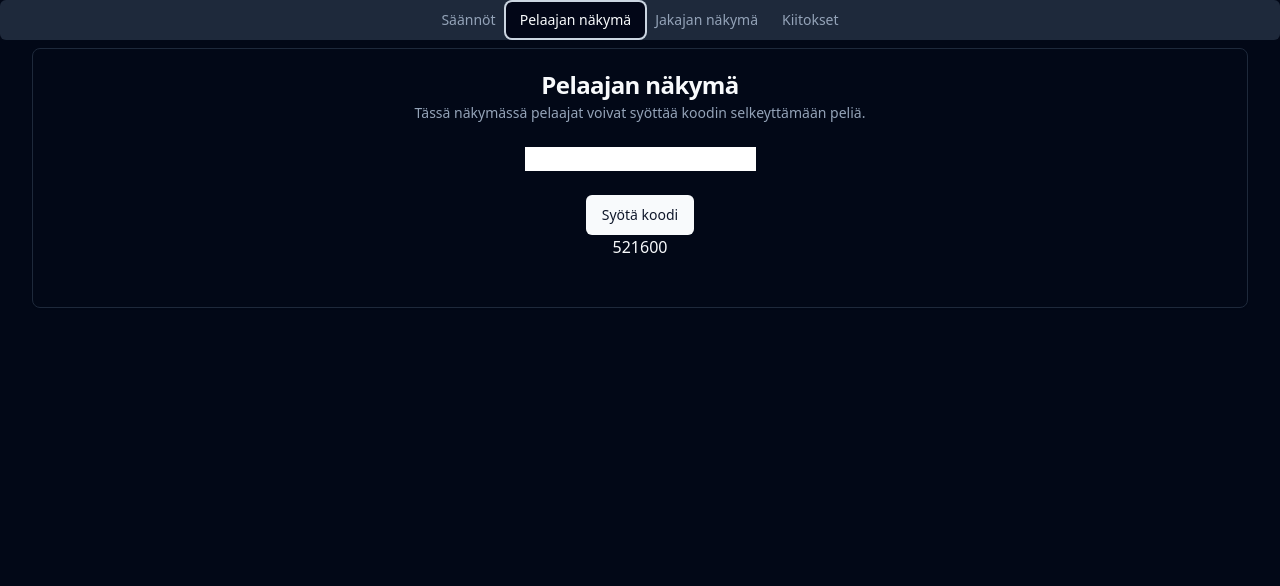
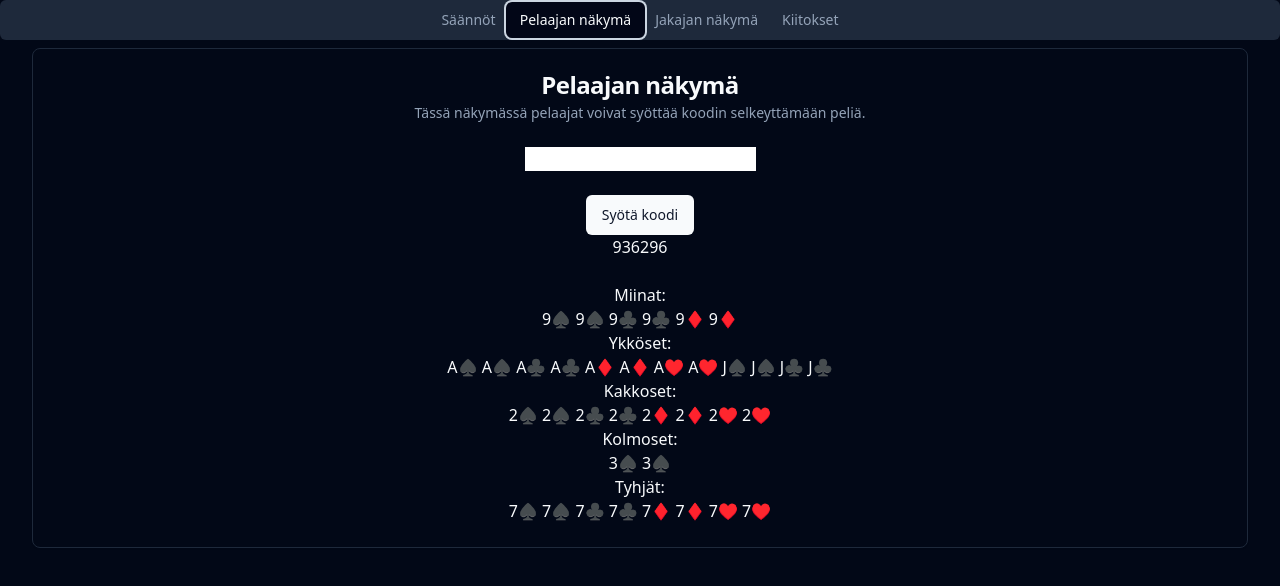
Before and after one commit to niklasluomala/viinaharava, a React (Vite) app: page / in a window 1280 px wide. Both pictures are taken after a click on the tab "Pelaajan näkymä". Shown: the top 586 px of the page. Built offline with nearby package versions, Linux system fonts and the light colour scheme.

Commit message:
Move seeding to App level using Context

```diff
--- a/package.json
+++ b/package.json
@@ -8,7 +8,7 @@
     "dev": "vite",
     "build": "vite build",
     "predeploy": "npm run build",
-    "deploy": "gh-pages -d dist",
+    "deploy": "echo viinaharava.fi > ./dist/CNAME && gh-pages -d dist",
     "lint": "eslint . --ext js,jsx,ts --report-unused-disable-directives --max-warnings 0",
     "format": "prettier --write \"**/*.{js,jsx,ts,tsx,css}\"",
     "preview": "vite preview"
--- a/src/App.tsx
+++ b/src/App.tsx
@@ -103,7 +103,7 @@ function App() {
               <TabsTrigger value="thanks">Kiitokset</TabsTrigger>
             </TabsList>
             <TabsContent value="rules" className="container mx-auto">
-              <Card className="">
+              <Card>
                 <CardHeader>
                   <CardTitle>{GAME_VER}</CardTitle>
                   <CardDescription>
--- /dev/null
+++ b/src/GameContext.tsx
@@ -0,0 +1,7 @@
+import { createContext } from 'react';
+
+const context = {
+    seed: Math.floor(Math.random() * 1000000)
+}
+
+export const GameContext = createContext(context);
--- a/src/components/Game/Game.tsx
+++ b/src/components/Game/Game.tsx
@@ -1,6 +1,8 @@
 import { useState, useEffect } from 'react';
 import Board from '../Board/Board';
 import { Button } from '@/components/ui/button';
+import { useContext } from 'react';
+import { GameContext } from '@/GameContext';
 
 import './style.css';
 import React from 'react';
@@ -13,12 +15,13 @@ interface GridCell {
   isMine: boolean;
 }
 
-function Game() {
+export default function Game() {
   const [WIDTH, HEIGHT] = [6, 6];
   const NUM_MINES = 6;
   const [grid, setGrid] = useState<GridCell[][]>([[]]);
   const [minesArray, setMinesArray] = useState<number[]>([]);
-  const [seed, setSeed] = useState<number>(Math.floor(Math.random() * 1000000));
+  //const [seed, setSeed] = useState<number>(Math.floor(Math.random() * 1000000));
+  const gameContext = useContext(GameContext);
   const [minesCards, setMinesCards] = useState<string[]>([]);
   const [ones, setOnes] = useState<string[]>([]);
   const [twos, setTwos] = useState<string[]>([]);
@@ -208,8 +211,7 @@ function Game() {
     const minesArray: number[] = [];
     const limit = WIDTH * HEIGHT;
     const minesPool = [...Array(limit).keys()];
-    let seed = Math.floor(Math.random() * 1000000);
-    setSeed(seed);
+    let seed = gameContext.seed;
 
     for (let i = 0; i < NUM_MINES; ++i) {
       const n = random(seed++) * minesPool.length;
@@ -325,6 +327,7 @@ function Game() {
   };
 
   const createNewGame = (seededArray: number[]) => {
+
     const board = seededArray.length != 0 ? createNewBoard(seededArray) : createNewBoard([]);
     const deck = getNewDeck();
     const minesDeck: string[] = [];
@@ -382,20 +385,16 @@ function Game() {
     createNewGame([]);
   }, []);
 
-  const handleSubmission = (e: React.FormEvent) => {
-    if (e) e.preventDefault();
-    const seedArray = seed.split(' ').map((n) => parseInt(n, 36));
-    setMinesArray(seedArray);
-    createNewGame(seedArray);
-  };
-
   return (
     <div className="game">
       <div className="controls">
-        <Button onClick={() => createNewGame([])}>Generoi</Button>
+        <Button onClick={() => {
+            gameContext.seed = Math.floor(Math.random() * 1000000);
+            createNewGame([]);
+          }}>Generoi</Button>
       </div>
       <br />
-      <div className="seedDisplay">{seed}</div>
+      <div className="seedDisplay">{gameContext.seed}</div>
       <br />
       <Board
         grid={grid}
@@ -413,5 +412,3 @@ function Game() {
     </div>
   );
 }
-
-export default Game;
--- a/src/components/PlayerView/PlayerView.tsx
+++ b/src/components/PlayerView/PlayerView.tsx
@@ -1,6 +1,8 @@
 import { useState, useEffect } from 'react';
 import PlayerBoard from '../PlayerBoard/PlayerBoard';
 import { Button } from '@/components/ui/button';
+import { useContext } from 'react';
+import { GameContext } from '@/GameContext';
 
 import React from 'react';
 
@@ -17,7 +19,7 @@ function Game() {
   const NUM_MINES = 6;
   const [grid, setGrid] = useState<GridCell[][]>([[]]);
   const [minesArray, setMinesArray] = useState<number[]>([]);
-  const [seed, setSeed] = useState<number>(Math.floor(Math.random() * 1000000));
+  const gameContext = useContext(GameContext);
   const [minesCards, setMinesCards] = useState<string[]>([]);
   const [ones, setOnes] = useState<string[]>([]);
   const [twos, setTwos] = useState<string[]>([]);
@@ -375,11 +377,15 @@ function Game() {
     setEmpties(emptiesDeck);
   };
 
-  useEffect(() => {}, []);
+  useEffect(() => {
+    const seededArray = getRandomMines(gameContext.seed);
+    setMinesArray(seededArray);
+    createNewGame(seededArray);
+  }, []);
 
   const handleSubmission = (e: React.FormEvent) => {
     if (e) e.preventDefault();
-    const seededArray = getRandomMines(seed);
+    const seededArray = getRandomMines(gameContext.seed);
     setMinesArray(seededArray);
     createNewGame(seededArray);
   };
@@ -389,15 +395,14 @@ function Game() {
       <div className="seedEnter">
         <input
           onChange={(e) => {
-            const localSeed = parseInt(e.target.value);
-            setSeed(localSeed);
+            gameContext.seed = parseInt(e.target.value);
           }}
         />
         <br />
         <br />
         <Button onClick={handleSubmission}>Syötä koodi</Button>
       </div>
-      <div className="seedDisplay">{seed}</div>
+      <div className="seedDisplay">{gameContext.seed}</div>
       <br />
       <PlayerBoard
         grid={grid}
```
